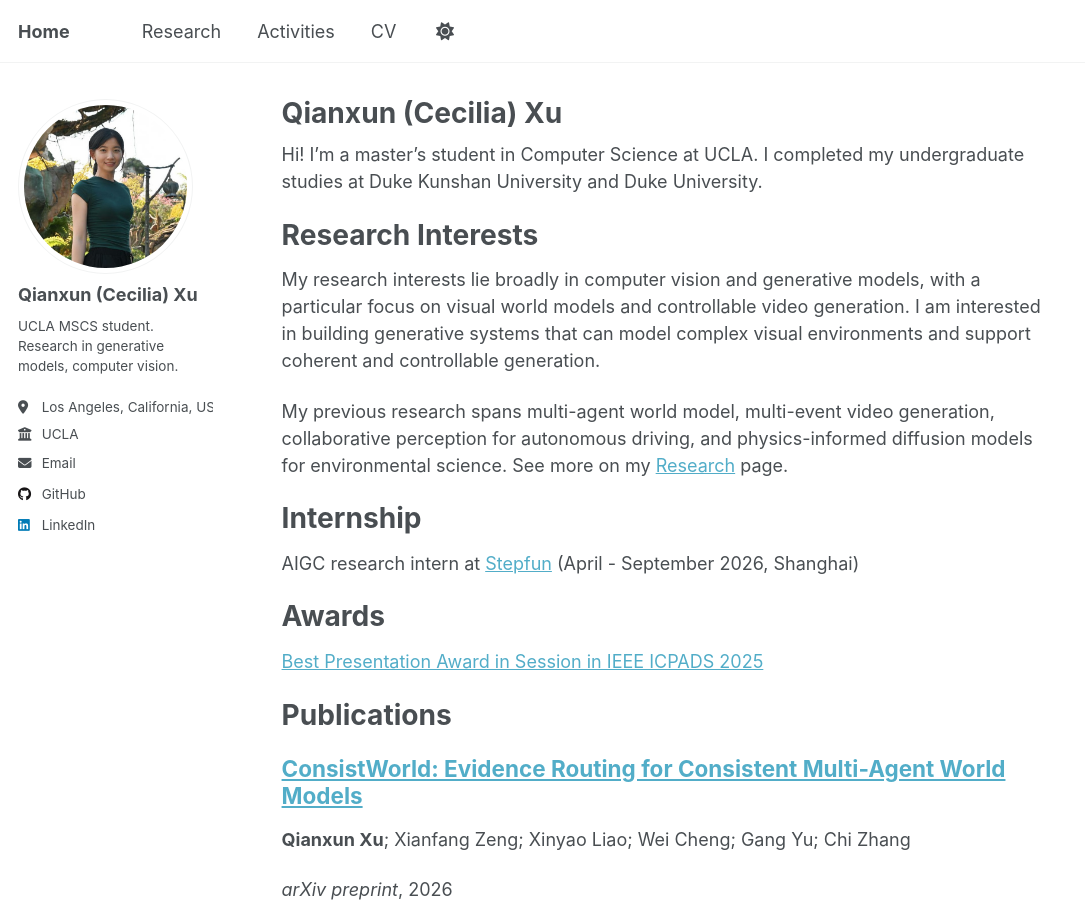
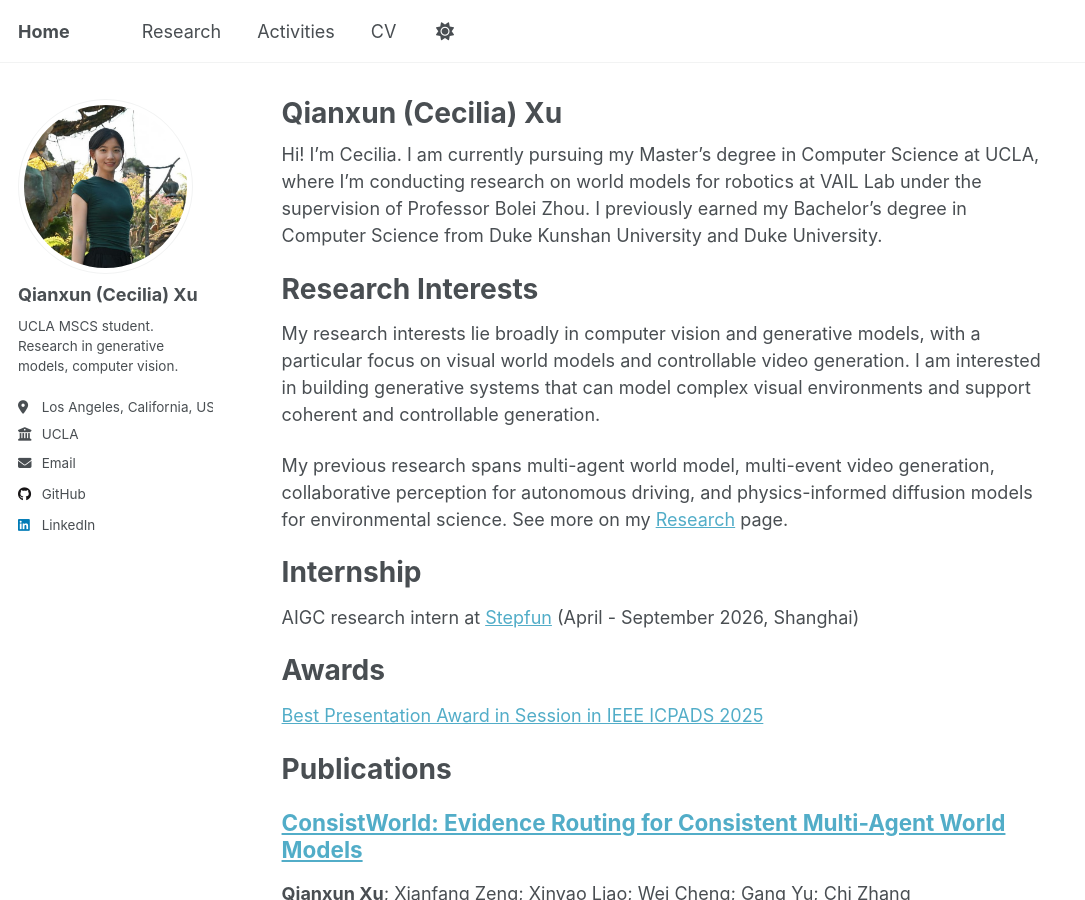
Before and after one commit to CeciliaTheBirb/CeciliaTheBirb.github.io, a Jekyll site: the page built from _pages/about.md, in a window 1280 px wide and 900 px high. Shown: the whole window, without its empty margins (0-1085 px from the left). Built offline with Jekyll 4.4.1, drawn with Linux system fonts in a browser that asks for light colours; a script that is not in the unit is left out.

Commit message:
updated about me

```diff
--- a/_pages/about.md
+++ b/_pages/about.md
@@ -7,7 +7,7 @@ redirect_from:
   - /about.html
 ---
 
-Hi! I’m a master’s student in Computer Science at UCLA. I completed my undergraduate studies at Duke Kunshan University and Duke University.
+Hi! I'm Cecilia. I am currently pursuing my Master's degree in Computer Science at UCLA, where I'm conducting research on world models for robotics at VAIL Lab under the supervision of Professor Bolei Zhou. I previously earned my Bachelor's degree in Computer Science from Duke Kunshan University and Duke University.
 
 Research Interests
 ======
```
